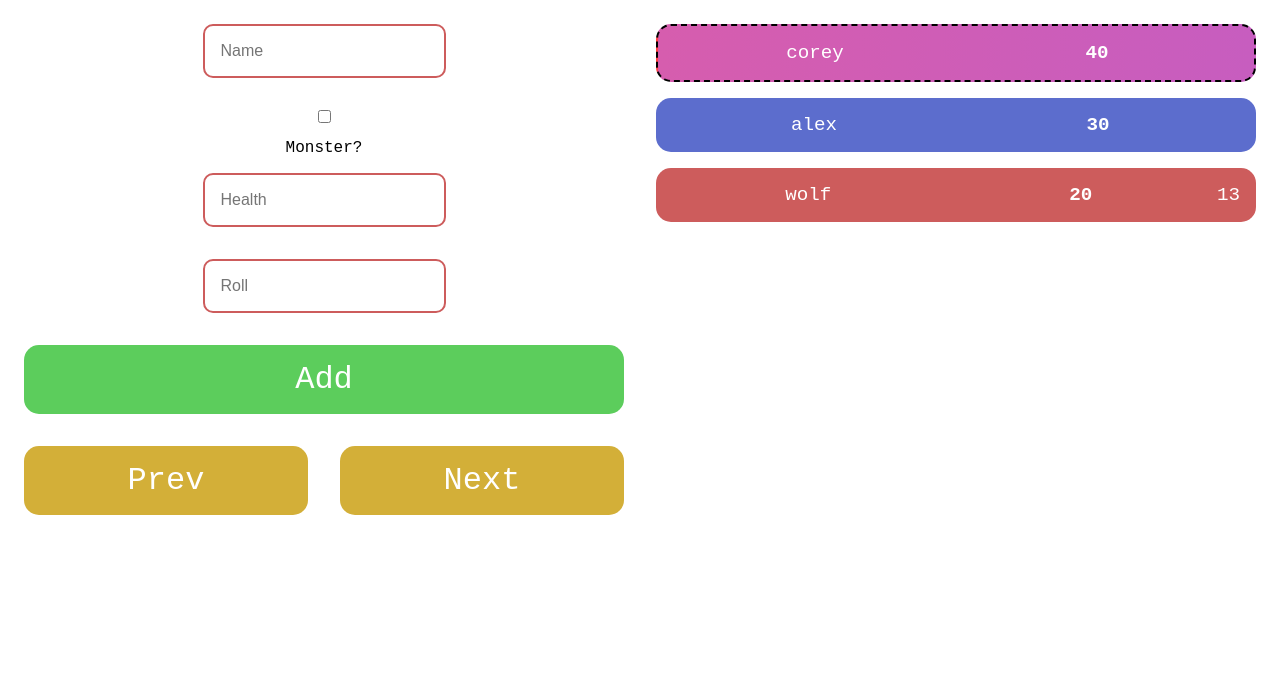
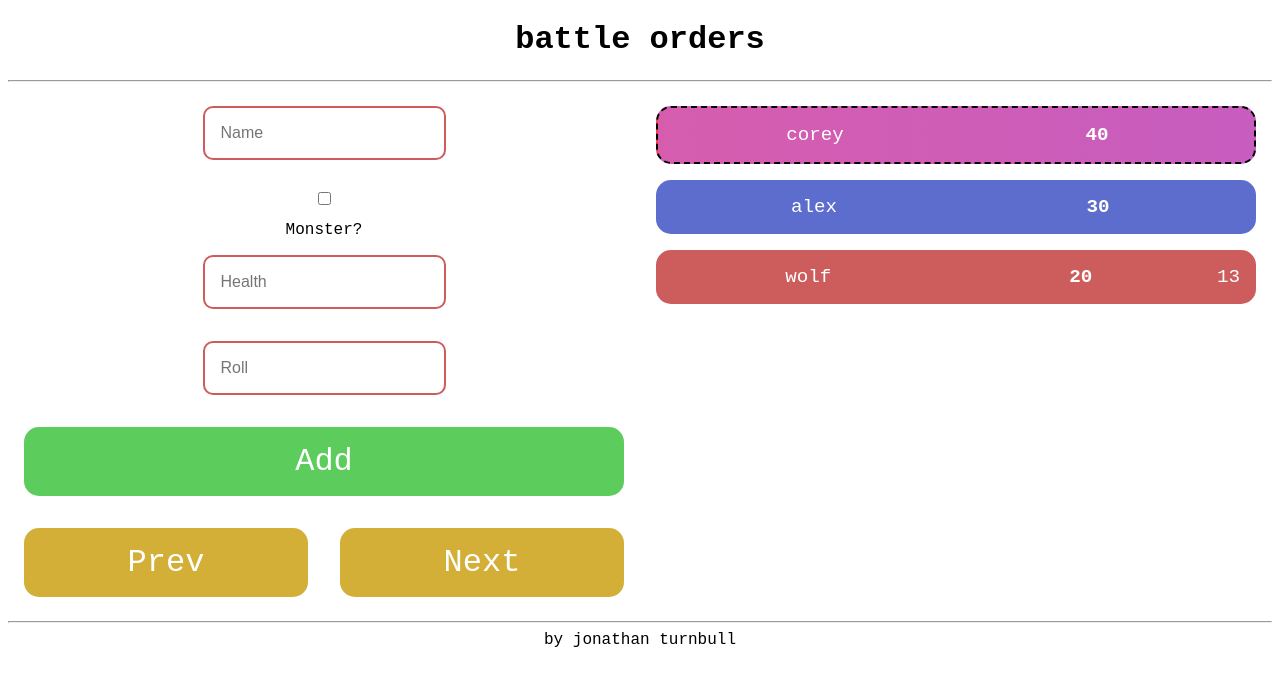
Before and after one commit to pwolf888/battle-orders, a React (Create React App) app: page / in a window 1280 px wide. Shown: the top 686 px of the page. Built offline with nearby package versions, Linux system fonts and the light colour scheme.

Commit message:
Added a title banner and footer signature

```diff
--- a/src/App.js
+++ b/src/App.js
@@ -8,6 +8,8 @@ import {nextPlayer} from "./actions/next-player-action";
 
 import CardComponent from "./components/CardComponent";
 import InputComponent from "./components/InputComponent";
+import TurnControlsComponent from "./components/TurnControlsComponent";
+
 class App extends Component {
     constructor(props) {
         super(props);
@@ -90,17 +92,17 @@ class App extends Component {
     render() {
         return (
             <div className="App">
+                <div className="card">
+                    <h1>battle orders</h1>
+                    <hr />
+                </div>
                 <div className="container-grid">
                     <div className="left-side">
                         <InputComponent/>
                         <div className="input-button" onClick={this.onAddPlayer}>Add</div>
                         {this.props.players.length > 1
-                            ? <div className="turn-controls">
-                                    <div className="prev-button" onClick={this.onPrevPlayer}>Prev</div>
-                                    <div className="next-button" onClick={this.onNextPlayer}>Next</div>
-                                </div>
-                            : null
-}
+                            ? <TurnControlsComponent next={this.onNextPlayer} prev={this.onPrevPlayer}/>
+                            : null}
                     </div>
                     <div className="right-side">
                         {this.props.players.length > 0
@@ -121,6 +123,10 @@ class App extends Component {
 }
                     </div>
                 </div>
+                <footer>
+                    <hr/>
+                    by jonathan turnbull
+                </footer>
             </div>
         );
     }
--- a/src/components/CardComponent.js
+++ b/src/components/CardComponent.js
@@ -1,4 +1,4 @@
-import React, { Component } from 'react';
+import React from 'react';
 
 const CardComponent = props => {
     // console.log(props.order);
--- a/src/components/InputComponent.js
+++ b/src/components/InputComponent.js
@@ -1,4 +1,4 @@
-import React, {Component} from 'react';
+import React from 'react';
 
 const InputComponent = props => {
 
--- /dev/null
+++ b/src/components/TurnControlsComponent.js
@@ -0,0 +1,13 @@
+import React from 'react';
+
+const TurnControlsComponent = props => {
+
+    return (
+        <div className="turn-controls">
+            <div className="prev-button" onClick={props.prev}>Prev</div>
+            <div className="next-button" onClick={props.next}>Next</div>
+        </div>
+    );
+}
+
+export default TurnControlsComponent;
--- a/src/reducers/add-player-reducer.js
+++ b/src/reducers/add-player-reducer.js
@@ -16,7 +16,6 @@ export default function playerReducer(state = [], {type, payload}) {
         case REMOVE_PLAYER:
             return state.filter((data, i) => i !== payload.id);
 
-
         default:
             return state;
     }
```
